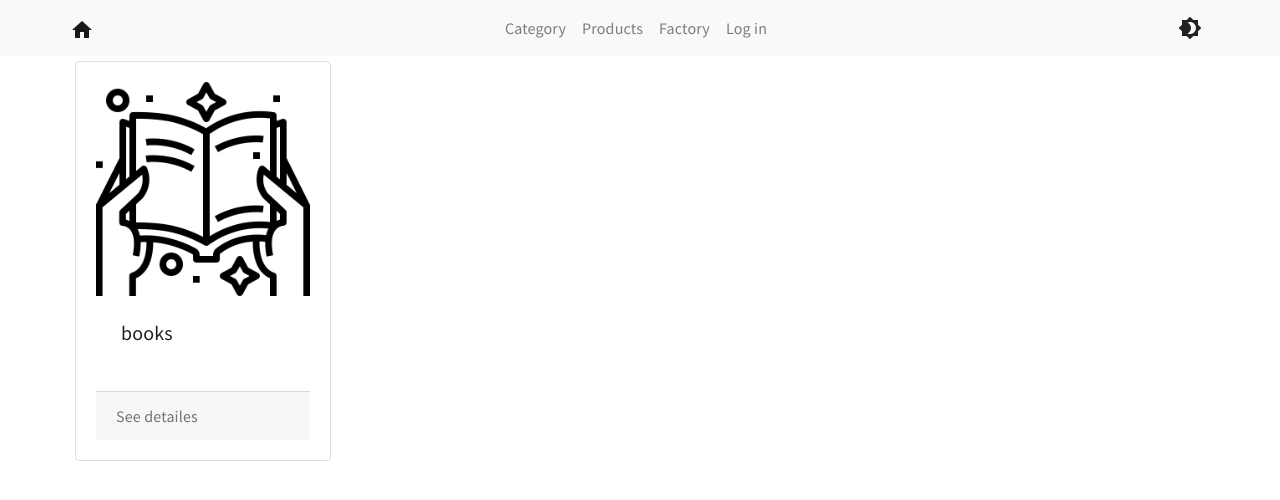
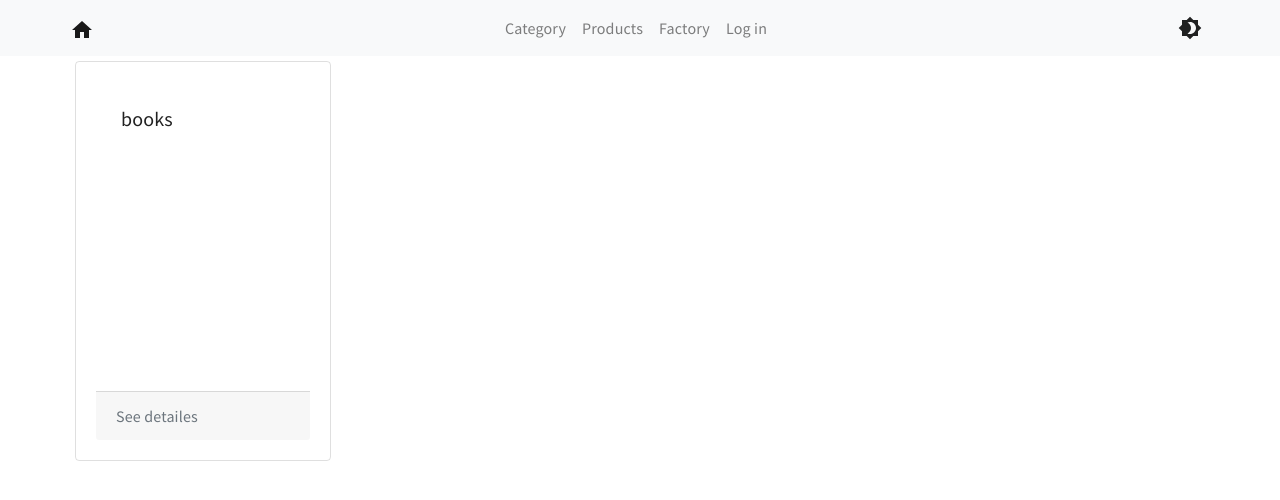
Before and after one commit to melission/react-router-demo, a React app: page /category in a window 1280 px wide. Shown: the top 500 px of the page. Built offline with nearby package versions, Linux system fonts and the light colour scheme.

Commit message:
Category was moved to a separated folder; import in "index" was modified to reflect changes.

```diff
--- a/src/Category.js
+++ b/src/category/Category.js
@@ -3,7 +3,6 @@ import { Outlet, Link } from "react-router-dom";
 import Container from "react-bootstrap/esm/Container";
 import Row from "react-bootstrap/esm/Row";
 import Card from "react-bootstrap/Card";
-import bookImage from "./images/books/reading-book.png";
 
 const storedMode = localStorage.getItem('colorMode')
 
@@ -18,7 +17,6 @@ const CardFactory = (categoryItem) => {
             border={storedMode}
             bg={'transparent'}
             style={{ height: "400px" }}>
-            <Card.Img variant="top" src={bookImage} />
             <Card.Body>
                 <Card.Title>{categoryItem}</Card.Title>
             </Card.Body>
--- a/src/index.js
+++ b/src/index.js
@@ -5,7 +5,7 @@ import ToggleColorMode from './App';
 import reportWebVitals from './reportWebVitals';
 import { createBrowserRouter, RouterProvider } from 'react-router-dom';
 import ErrorPage from './error-page';
-import Category from './Category';
+import Category from './category/Category';
 import Products from './Products';
 import Product from './Product';
 import Books from './books/Books';
```
